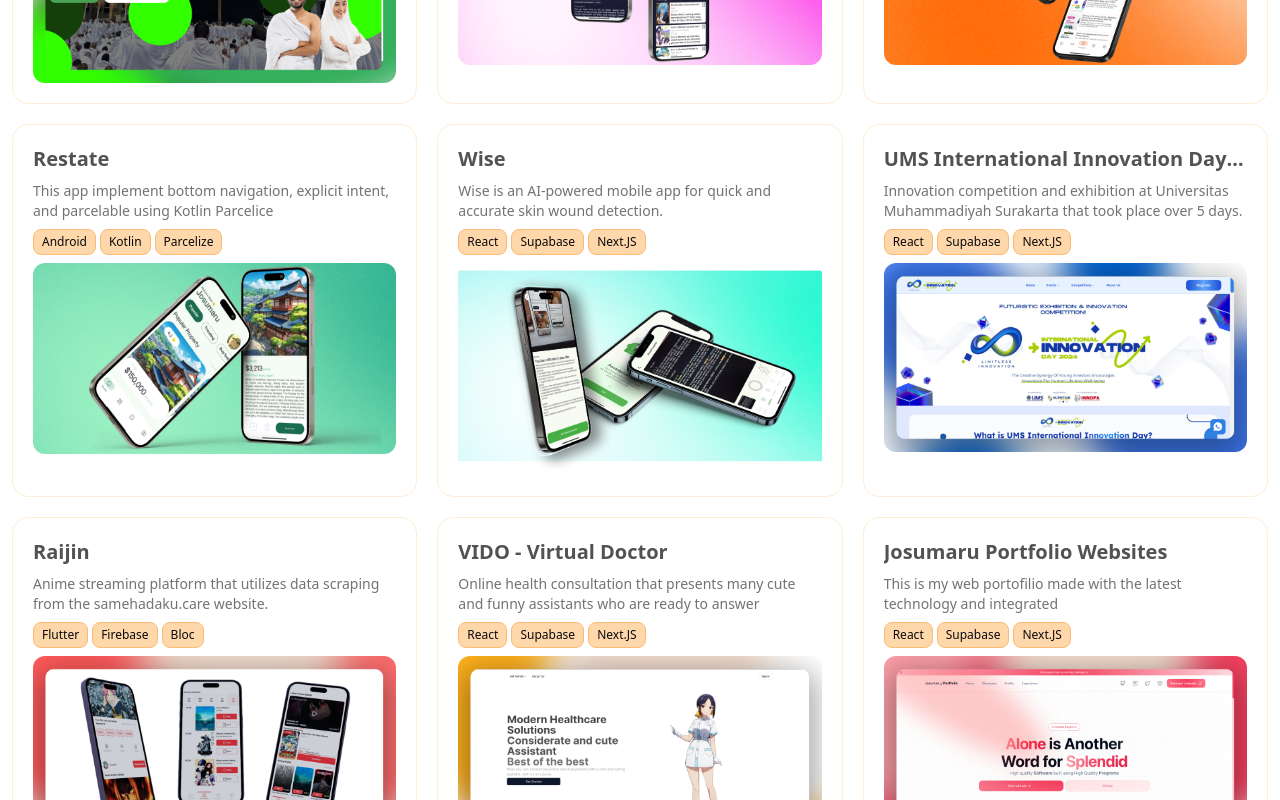
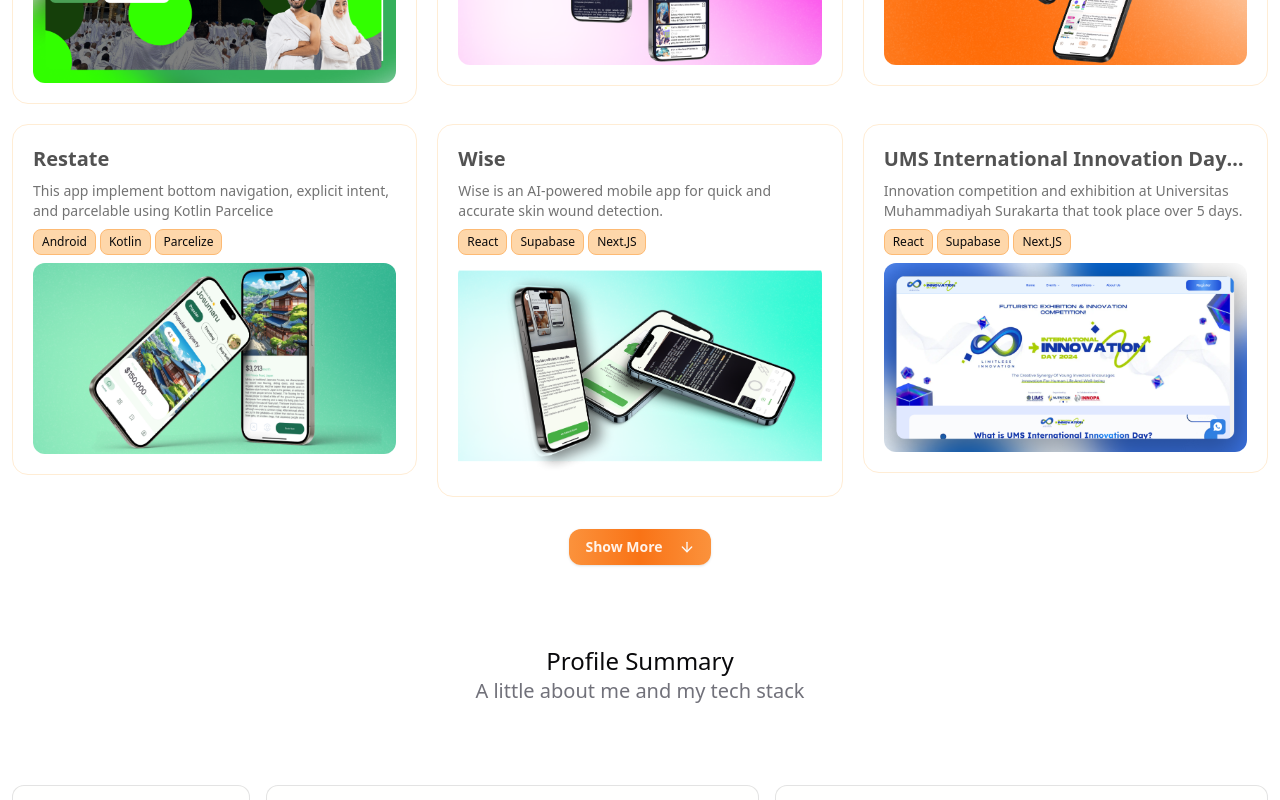
Before and after one commit to Josumaru/josumaru.github.io, a Next.js app: page / in a window 1280 px wide. Shown: the part 1280-2080 px from the top of the page. Built offline with nearby package versions, Linux system fonts and the light colour scheme; what tailwind-highlightjs would draw is missing.

Commit message:
feat: added pagination feature

```diff
--- a/src/components/showcase/showcase-card.tsx
+++ b/src/components/showcase/showcase-card.tsx
@@ -9,10 +9,10 @@
 
 const ShowcaseCard: NextPage<Props> = ({ data }) => {
   return (
+    <div className="col-span-1 border border-primary-100 dark:border-zinc-800 p-5 rounded-2xl hover:bg-primary-50 dark:hover:bg-zinc-800 transition-colors">
       <Link
         href={data.url}
         target="_blank"
-      className="col-span-1 border border-primary-100 dark:border-zinc-800 p-5 rounded-2xl hover:bg-primary-50 dark:hover:bg-zinc-800 transition-colors"
       >
         <div className="gap-2 flex flex-col">
           <div className="text-xl font-bold text-neutral-600 dark:text-white line-clamp-1">
@@ -23,7 +23,12 @@
           </p>
           <div className="flex gap-1">
             {data.tags.map((tag, index) => (
-          <div key={index} className="p-1 text-xs px-2 bg-primary-200 dark:bg-zinc-900 rounded-lg border border-primary-300 dark:border-zinc-800">{tag}</div>
+              <div
+                key={index}
+                className="p-1 text-xs px-2 bg-primary-200 dark:bg-zinc-900 rounded-lg border border-primary-300 dark:border-zinc-800"
+              >
+                {tag}
+              </div>
             ))}
           </div>
           <Image
@@ -34,44 +39,8 @@
             alt={data.alt}
           />
         </div>
-      {/* <CardContainer className="inter-var mx-2 !col-span-1">
-        <CardBody className=" hover:bg-neutral-500/20 duration-500 relative group/card dark:hover:shadow-2xl dark:hover:shadow-emerald-500/[0.1] bg-neutral-500/5 dark:border-neutral-500/[0.2] border-primary-500/[0.1] w-auto sm:w-[30rem] h-auto rounded-xl p-6 border">
-          <CardItem
-            translateZ="50"
-            className="text-xl font-bold text-neutral-600 dark:text-white"
-          >
-            {data.title}
-          </CardItem>
-          <CardItem
-            as="p"
-            translateZ="60"
-            className="text-neutral-500 text-sm max-w-sm mt-2 dark:text-neutral-300"
-          >
-            {data.subtitle}
-          </CardItem>
-          <CardItem translateZ="100" className="w-full mt-4">
-            <Image
-              src={data.image.src}
-              height="1000"
-              width="1000"
-              className="w-full object-cover rounded-xl group-hover/card:shadow-xl"
-              alt={data.alt}
-            />
-          </CardItem>
-          <div className="flex justify-between items-center">
-            <CardItem
-              translateZ={20}
-              className="px-4 group-hover/card:text-primary-500 py-2 rounded-xl text-xs font-normal dark:text-white"
-            >
-              <div className="flex items-center gap-1 justify-center">
-                <p>Visit</p>
-                <ArrowUpRightFromSquare width={11} />
+      </Link>
     </div>
-            </CardItem>
-          </div>
-        </CardBody>
-      </CardContainer> */}
-    </Link>
   );
 };
 
--- a/src/components/showcase/showcase.tsx
+++ b/src/components/showcase/showcase.tsx
@@ -1,10 +1,17 @@
+"use client";
 import { NextPage } from "next";
 import ShowcaseCard from "./showcase-card";
 import { ShowcaseType } from "@/types/showcase";
 import SectionTitle from "../common/section-title";
 import { ShowcaseImageConstants } from "@/constants/showcase-image-constants";
+import { useState } from "react";
+import { Button } from "../ui/button";
+import { ArrowDown, ArrowUp } from "lucide-react";
+import { motion, AnimatePresence } from "framer-motion";
 
 const Showcase: NextPage = ({}) => {
+  const [visibleCount, setVisibleCount] = useState(6);
+
   const data: ShowcaseType[] = [
     {
       subtitle:
@@ -143,28 +150,57 @@
     },
   ];
 
+  const handleShowMore = () => {
+    setVisibleCount((prev) => Math.min(prev + 6, data.length));
+  };
+   const handleShowLess = () => {
+    setVisibleCount(6);
+  };
+
   return (
     <div id="showcase" className="items-center flex justify-center flex-col">
       <SectionTitle
         data={{ title: "Hall of Fame", subtile: "Projects I have worked on" }}
       />
       <div className="container px-3">
-        {/* <div className='w-full inline-flex flex-nowrap overflow-hidden [mask-image:_linear-gradient(to_right,transparent_0,_black_128px,_black_calc(100%-128px),transparent_100%)]'>
-          <div className='flex items-center justify-center md:justify-start animate-infinite-scroll'>
-            {data.map((data, index) => (
-              <ShowcaseCard key={index} data={data} />
+        <div className="grid grid-cols-1 md:grid-cols-2 lg:grid-cols-3 gap-5">
+          <AnimatePresence>
+            {data.slice(0, visibleCount).map((item, index) => (
+              <motion.div
+                key={item.title}
+                initial={{ opacity: 0, y: 30 }}
+                animate={{ opacity: 1, y: 0 }}
+                exit={{ opacity: 0, y: -20 }}
+                transition={{ duration: 0.3, delay: index * 0.05 }}
+              >
+                <ShowcaseCard data={item} />
+              </motion.div>
             ))}
-          </div>
-          <div className='flex items-center justify-center md:justify-start animate-infinite-scroll'>
-            {data.map((data, index) => (
-              <ShowcaseCard key={index} data={data} />
-            ))}
-          </div>
-        </div> */}
-        <div className="grid grid-cols-1 md:grid-cols-2 lg:grid-cols-3 gap-5">
-          {data.map((data, index) => (
-            <ShowcaseCard key={index} data={data} />
-          ))}
+          </AnimatePresence>
+        </div>
+
+        <div className="flex justify-center mt-8">
+          {visibleCount < data.length ? (
+            <Button
+              onClick={handleShowMore}
+              className="rounded-xl bg-gradient-to-r from-primary-400 via-primary-500 to-primary-400 hover:shadow-lg hover:shadow-primary-500/50 transition-all duration-300"
+            >
+              <p className="font-bold text-opacity-90 text-white mr-2">
+                Show More
+              </p>
+              <ArrowDown className="dark:text-white" />
+            </Button>
+          ) : (
+            <Button
+              onClick={handleShowLess}
+              className="rounded-xl bg-gradient-to-r from-primary-400 via-primary-500 to-primary-400 hover:shadow-lg hover:shadow-primary-500/50 transition-all duration-300"
+            >
+              <p className="font-bold text-opacity-90 text-white mr-2">
+                Show Less
+              </p>
+              <ArrowUp className="dark:text-white" />
+            </Button>
+          )}
         </div>
       </div>
     </div>
```
Lines whose indentation alone changed are shown as unchanged.
